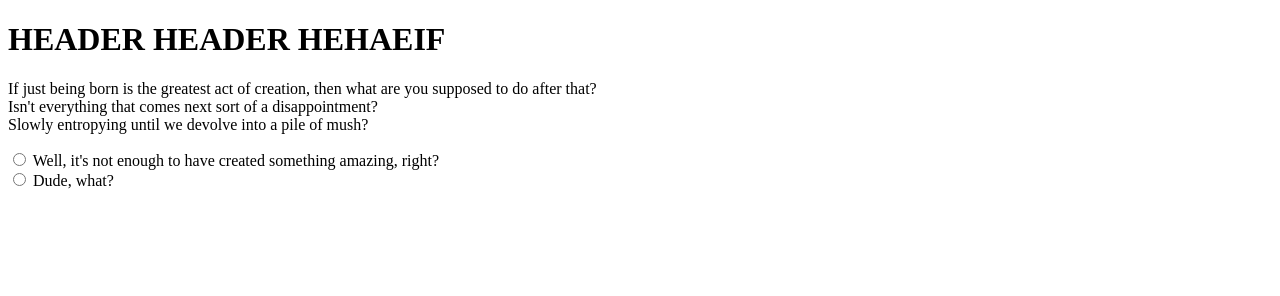
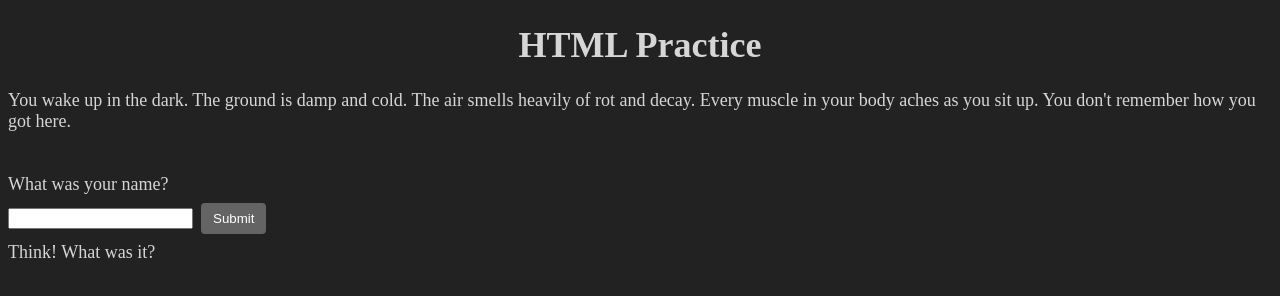
Before and after one commit to lbarcega/leila-arcega-portfolio, a plain HTML site: page index.html in a window 1280 px wide. Drawn offline with Linux system fonts and the light colour scheme.

Commit message:
Added css and javascript

```diff
--- /dev/null
+++ b/css/styles.css
@@ -0,0 +1,41 @@
+body {
+    background: #222222;
+    color: rgb(214, 214, 214);
+    font-size: large;
+}
+h1 {
+    text-align: center;
+}
+.story {
+    animation: fadeIn 4s forwards;
+}
+@keyframes fadeIn {
+    0% { opacity: 0; }
+    100% { opacity: 1; }
+}
+
+button {
+    background-color: #646464; /* Green */
+    border: none;
+    border-radius: 4px;
+    color: white;
+    margin: 8px;
+    padding: 8px 12px;
+    text-align: center;
+    text-decoration: none;
+}
+
+@keyframes wiggle {
+    0% { transform: translateX(0); }
+   20% { transform: translateX(3px); }
+  100% { transform: translateX(0); }
+}
+
+.wiggle {
+  display: inline-block;
+  animation: wiggle 2.5s infinite;
+}
+
+.wiggle:hover {
+  animation: none;
+}
--- a/index.html
+++ b/index.html
@@ -1,20 +1,33 @@
 <!DOCTYPE html>
 <html lang="en">
     <head>
-        <title>IDK</title>
+        <title>HTML Practice</title>
+        <link rel='stylesheet' href='css/styles.css'>
     </head>
     <body>
-        <h1>HEADER HEADER HEHAEIF</h1>
-        <p>
-            If just being born is the greatest act of creation, then what are you supposed to do after that? <br>
-            Isn't everything that comes next sort of a disappointment? <br>
-            Slowly entropying until we devolve into a pile of mush? <br>
-        </p>
-        <form>
-            <input type="radio" name="answer" id="glob">
-            <label for="glob">Well, it's not enough to have created something amazing, right?</label><br>
-            <input type="radio" name="answer" id="what">
-            <label for="what">Dude, what?</label><br>
-        </form>
+        <h1>HTML Practice</h1>
+        <div id="history"></div>
+
+        <div class="container">
+            <div id="text" class="story"></div><br>
+            <div id="promptText" class="story"></div>
+            <div id="text-input" class="story">
+                <input type="text" id="">
+                <input type="text" id="">
+                <input type="text" id="">
+                <input type="text" id="">
+            </div>
+            <div id="text-warning" class="story"></div>
+            <div id="option-buttons" class="btn-grid">
+              <button class="btn">Option 1</button>
+              <button class="btn">Option 2</button>
+              <button class="btn">Option 3</button>
+              <button class="btn">Option 4</button>
+            </div>
+          </div>
+
+        <p id="nameText" class="story"></p>
+
     </body>
 </html>
+<script src='javascript/script.js'></script>
--- /dev/null
+++ b/javascript/script.js
@@ -0,0 +1,257 @@
+let playerName = ""
+const textElement = document.getElementById("text");
+const optionButtonsElement = document.getElementById("option-buttons");
+const inputElement = document.getElementById("text-input");
+
+let textNodes = []
+
+let rollResult = 0;
+
+let state = {};
+
+let currentNode = 1;
+
+function startGame() {
+    state = {};
+    showTextNode(1);
+}
+
+
+function showTextNode(textNodeIndex) {
+    currentNode = textNodeIndex;
+    const textNode = textNodes.find((textNode) => textNode.id === textNodeIndex);
+    const container = document.getElementById('history');
+    const warning = document.getElementById("text-warning");
+
+    const newDiv = document.createElement('div');
+    const linebreak = document.createElement('br');
+
+    newDiv.textContent = textNode.text;
+    newDiv.className = "story";
+
+    container.appendChild(newDiv);
+    container.appendChild(linebreak);
+
+
+
+    while (inputElement.firstChild) {
+        inputElement.removeChild(inputElement.firstChild);
+    }
+    while (optionButtonsElement.firstChild) {
+        optionButtonsElement.removeChild(optionButtonsElement.firstChild);
+    }
+    textNode.prompt.forEach((prompt) => {
+        if (showOption([prompt])) {
+            const input = document.createElement("input");
+            const div = document.createElement("div");
+            const button = document.createElement("button");
+            warning.textContent = prompt.warning;
+            div.textContent = prompt.text;
+            div.classList="story";
+            input.type = "text";
+            input.id = prompt.id;
+            button.innerText = "Submit";
+            button.classList.add("btn");
+            button.addEventListener("click", () => setName());
+            button.addEventListener("click", () => showTextNode(currentNode + 1));
+            inputElement.appendChild(div);
+            inputElement.appendChild(input);
+            inputElement.appendChild(button);
+        }
+    });
+    textNode.options.forEach((option) => {
+        if (showOption(option)) {
+            if (option.text == 'None'){
+
+            } else {
+                const button = document.createElement("button");
+                button.innerText = option.text;
+                button.classList.add("btn");
+                button.addEventListener("click", () => selectOption(option));
+                optionButtonsElement.appendChild(button);
+            }
+        }
+});
+}
+function showOption(option) {
+    return option.requiredState == null || option.requiredState(state);
+}
+
+function showPrompt(prompt) {
+    return prompt.requiredState == null || prompt.requiredState(state);
+}
+
+function selectOption(option) {
+    const nextTextNodeId = option.nextText;
+    text.style.opacity = 0;
+
+    if (nextTextNodeId <= 0) {
+        return startGame();
+    }
+    text.classList.remove('story');
+    void text.offsetWidth;
+    text.classList.add('story');
+    state = Object.assign(state, option.setState);
+    showTextNode(nextTextNodeId);
+}
+
+class Item{
+    constructor(name, description, value){
+        this.name = name
+        this.description = description
+        this.value = value
+        this.pickedUp = false
+    }
+}
+
+class Weapon extends Item {
+    constructor(name, description, value, damage, durability){
+        super(name, description,value)
+        this.damage = damage
+    }
+}
+
+class Pipe extends Weapon {
+    constructor(name, description, value, damage, durability){
+        super("Rusted Pipe", "A pipe that's more rust than steel.", 1, 5, 3)
+    }
+}
+
+function setName() {
+    playerName = document.getElementById('playerNameInput').value;
+    updateNodes();
+}
+
+function validateForm() {
+    const form = document.getElementsByClassName("form");
+
+}
+
+function showResponse() {
+    const form = document.getElementById('firstAction');
+    const selectedOption = form.elements['option'].value;
+    const displayText = document.getElementById('displayText');
+
+    displayText.style.opacity = 0;
+
+    if (selectedOption == "search") {
+        displayText.textContent = `It's dark; you can't see anything. You trip on something.`;
+    } else if (selectedOption == "scream"){
+        displayText.textContent = "Your voice echoes around the small room. No one answers.";
+    } else {
+        displayText.textContent = "Pick one, idiot.";
+    }
+    displayText.classList.remove('story');
+    void displayText.offsetWidth;
+    displayText.classList.add('story');
+}
+function updateNodes(){
+    textNodes = [
+        {
+            id: 1,
+            text : `You wake up in the dark. The ground is damp and cold.
+                    The air smells heavily of rot and decay.
+                    Every muscle in your body aches as you sit up. You don't remember how you got here.`,
+            options: [
+            ],
+            prompt: [
+                {
+                    text: `What was your name?`,
+                    options: [],
+                    id: "playerNameInput",
+                    warning: "Think! What was it?"
+                }
+            ]
+        },
+        {
+            id: 2,
+            text: `${playerName}... is that right? You don't know for sure.`,
+            options: [
+                {
+                    text: `Continue`,
+                    nextText: 3
+                }
+            ],
+            prompt: [
+            ]
+        },
+        {
+            id: 3,
+            text: `You try to look around; the darkness stretches endlessly.`,
+            options: [
+                {
+                    text: `Keep looking`,
+                    nextText: 4
+                },
+                {
+                    text: `Shout for help`,
+                    nextText: 5
+                }
+            ],
+            prompt: [
+                {
+                    text: `question 1?`,
+                    options: [],
+                    id: "q1"
+                },
+                {
+                    text: `question2 ?`,
+                    options: [
+                        {text:"idk",nextText:4}
+                    ],
+                    id: "q2"
+                }
+            ]
+        },
+        {
+            id: 4,
+            text: `Your eyes are getting used to the darkness. There's something in the corner.`,
+            options: [
+                {
+                    text: `Investigate`,
+                    nextText: 6
+                },
+                {
+                    text: `Ignore it`,
+                    nextText: 7
+                }
+            ],
+            prompt: [
+
+            ]
+        },
+        {
+            id: 5,
+            text: `Your voice bounces around the small room. No one answers`,
+            options: [
+                {
+                    text: `Keep shouting`,
+                    nextText: 8
+                }
+            ],
+            prompt: [
+
+            ]
+        },
+        {
+            id: 6,
+            text: `Something is watching you.`,
+            options: [
+                {
+                    text: `Fucking run.`,
+                    nextText: 1
+                }
+            ],
+            prompt: [
+            ]
+        }
+    ]
+}
+
+function diceRoll() {
+    rollResult = Math.random() * 10;
+    return rollResult;
+}
+
+updateNodes();
+startGame();
```
Also changed, not shown: index2.html (added, +47 -0 lines).
